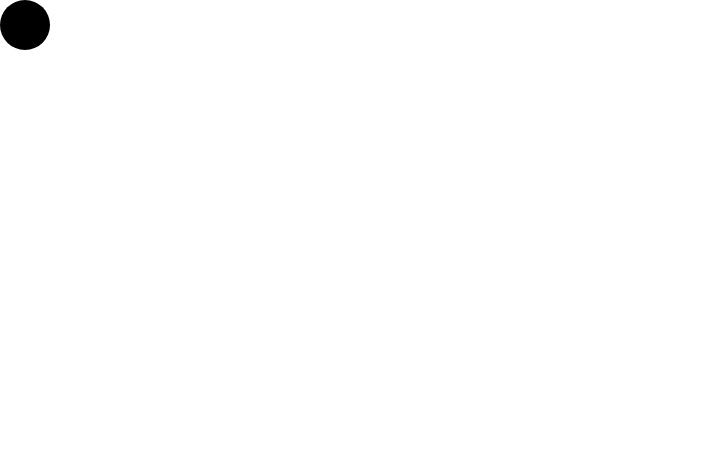
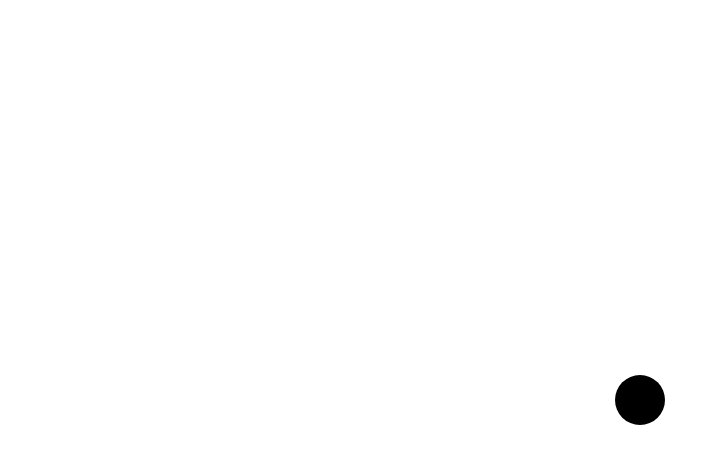
Before and after one commit to SwiTsoLt/gyroscope, a plain HTML site: page index.html in a window 1280 px wide. Shown: the whole page, without its empty margins (0-728 px from the left). Drawn offline with Linux system fonts and the light colour scheme.

Commit message:
attempt 2

```diff
--- a/index.html
+++ b/index.html
@@ -15,7 +15,9 @@
 </head>
 
 <body>
-    <div id="dot"></div>
+    <div class="wrapper">
+        <div id="dot"></div>
+    </div>
 </body>
 
 </html>
--- a/script.js
+++ b/script.js
@@ -6,5 +6,6 @@ function setDot(data) {
     const x = Math.round(data.beta)
     const y = Math.round(data.gamma)
     const z = Math.round(data.alpha)
-    dotElem.style.transform = `translate(-${x}px, -${y})px`
+    console.log(x, y);
+    dotElem.style.transform = `translate(-${x}px, -${y}px)`
 }
--- a/styles.css
+++ b/styles.css
@@ -14,6 +14,15 @@ body {
     min-height: 100vh;
 }
 
+.wrapper {
+    display: flex;
+    justify-content: center;
+    align-items: center;
+    width: 100%;
+    height: 100%;
+    min-height: 100vh;
+}
+
 #dot {
     width: 50px;
     height: 50px;
```
